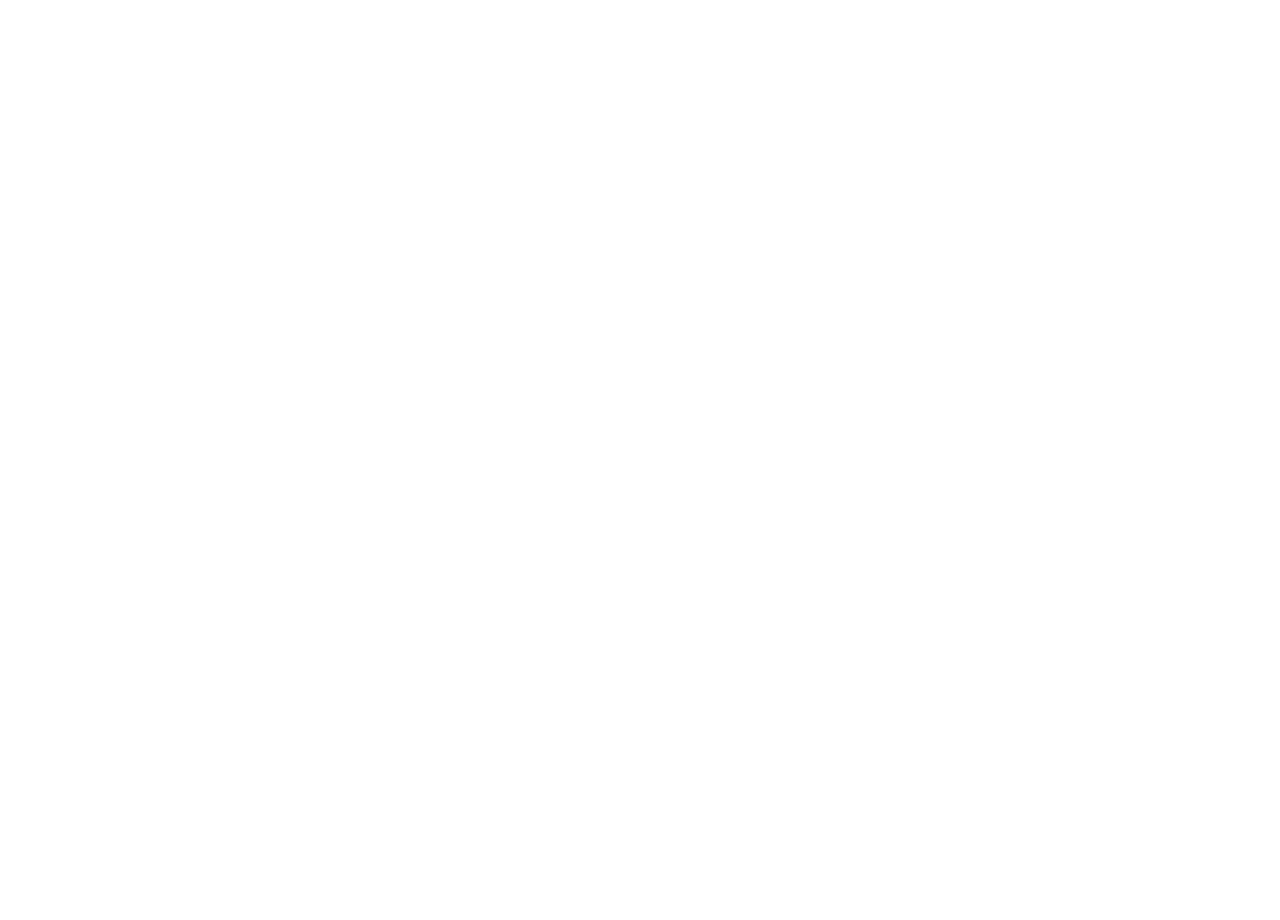
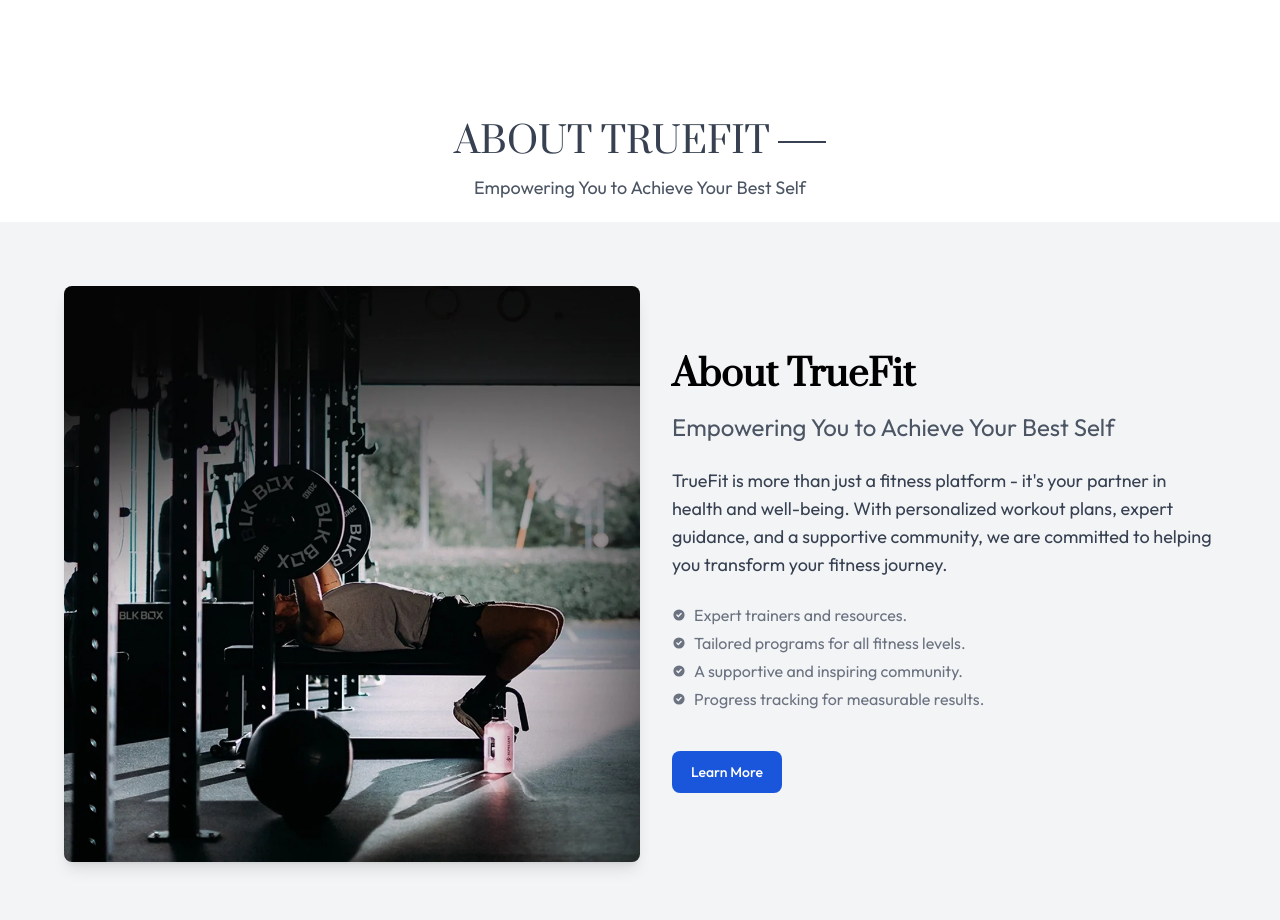
Before and after one commit to Az-Haris/TrueFit-Client---Gym-Management-System, a React (Vite) app: page / in a window 1280 px wide. Shown: the part 1400-2320 px from the top of the page. Before the commit the page ends 1522 px from the top, so only its background shows below. Built offline with nearby package versions, Linux system fonts and the light colour scheme.

Commit message:
About Section Completed

```diff
--- a/src/assets/assets.js
+++ b/src/assets/assets.js
@@ -8,6 +8,7 @@
 import Feature4 from './time.png'
 import Feature5 from './network.png'
 import Feature6 from './group-class.png'
+import Gym from './gym.webp'
 
 
 export const assets = {
@@ -21,4 +22,6 @@
     Feature4,
     Feature5,
     Feature6,
+    Gym,
+
 }
--- /dev/null
+++ b/src/components/Home/About.jsx
@@ -0,0 +1,61 @@
+import Title from "../Title";
+import { assets } from "../../assets/assets";
+import { Button, List } from "flowbite-react";
+import { HiCheckCircle } from "react-icons/hi";
+import { Link } from "react-router";
+
+const About = () => {
+  const features = [
+    "Expert trainers and resources.",
+    "Tailored programs for all fitness levels.",
+    "A supportive and inspiring community.",
+    "Progress tracking for measurable results.",
+  ];
+  return (
+    <div>
+      <Title
+        title={"About TrueFit"}
+        description={"Empowering You to Achieve Your Best Self"}
+      ></Title>
+
+      <div className="about-section bg-gray-100 py-16 px-4 sm:px-8 lg:px-16">
+        <div className="max-w-7xl mx-auto flex flex-col lg:flex-row items-center">
+          {/* Left Column */}
+          <div className="lg:w-1/2 mb-8 lg:mb-0 hidden lg:block">
+            <img
+              src={assets.Gym}
+              alt="About TrueFit"
+              className="rounded-lg shadow-lg"
+            />
+          </div>
+
+          {/* Right Column */}
+          <div className="lg:w-1/2 lg:pl-8">
+            <h2 className="text-4xl font-bold mb-4 font-prata">About TrueFit</h2>
+            <h3 className="text-2xl text-gray-600 mb-6">
+              Empowering You to Achieve Your Best Self
+            </h3>
+            <p className="text-gray-700 mb-6 text-lg">
+              TrueFit is more than just a fitness platform - it&apos;s your partner
+              in health and well-being. With personalized workout plans, expert
+              guidance, and a supportive community, we are committed to helping
+              you transform your fitness journey.
+            </p>
+            <List>
+              {features.map((feature, idx) => (
+                <List.Item key={idx} icon={HiCheckCircle}>
+                  {feature}
+                </List.Item>
+              ))}
+            </List>
+            <Link to={'/community'}>
+              <Button className="mt-10" color="blue">Learn More</Button>
+            </Link>
+          </div>
+        </div>
+      </div>
+    </div>
+  );
+};
+
+export default About;
--- a/src/components/Home/Banner.jsx
+++ b/src/components/Home/Banner.jsx
@@ -45,10 +45,10 @@
 
             {/* Content */}
             <div className="relative z-10 flex flex-col items-center justify-center h-full text-center text-white px-3">
-              <h2 className="text-4xl lg:text-5xl font-bold">{slider.title}</h2>
+              <h2 className="text-4xl lg:text-5xl font-bold font-prata">{slider.title}</h2>
               <p className="text-lg my-4 px-9">{slider.description}</p>
               <Link to={slider.buttonLink}>
-                <Button>{slider.buttonText}</Button>
+                <Button outline gradientDuoTone="purpleToBlue">{slider.buttonText}</Button>
               </Link>
             </div>
           </div>
--- a/src/components/Title.jsx
+++ b/src/components/Title.jsx
@@ -5,7 +5,7 @@
     return (
         <div className="px-3 text-center mb-5">
             <div className="inline-flex gap-2 items-center mb-3">
-                <p className="text-4xl text-gray-700 uppercase">{title}</p>
+                <p className="text-2xl sm:text-4xl text-gray-700 uppercase font-prata">{title}</p>
                 <p className="w-8 sm:w-12 h-[1px] sm:h-[2px] bg-gray-700"></p>
             </div>
             <p className=" text-gray-600 w-3/4 m-auto text-xs sm:text-sm lg:text-lg">{description}</p>
--- a/src/pages/Home.jsx
+++ b/src/pages/Home.jsx
@@ -1,3 +1,4 @@
+import About from "../components/Home/About";
 import Banner from "../components/Home/Banner";
 import Feature from "../components/Home/Feature";
 import SectionGap from "../components/SectionGap";
@@ -9,6 +10,9 @@
             <SectionGap></SectionGap>
             <Feature></Feature>
             <SectionGap></SectionGap>
+            <About></About>
+            <SectionGap></SectionGap>
+
         </div>
     );
 };
```
Also changed, not shown: src/assets/gym.webp (added).
